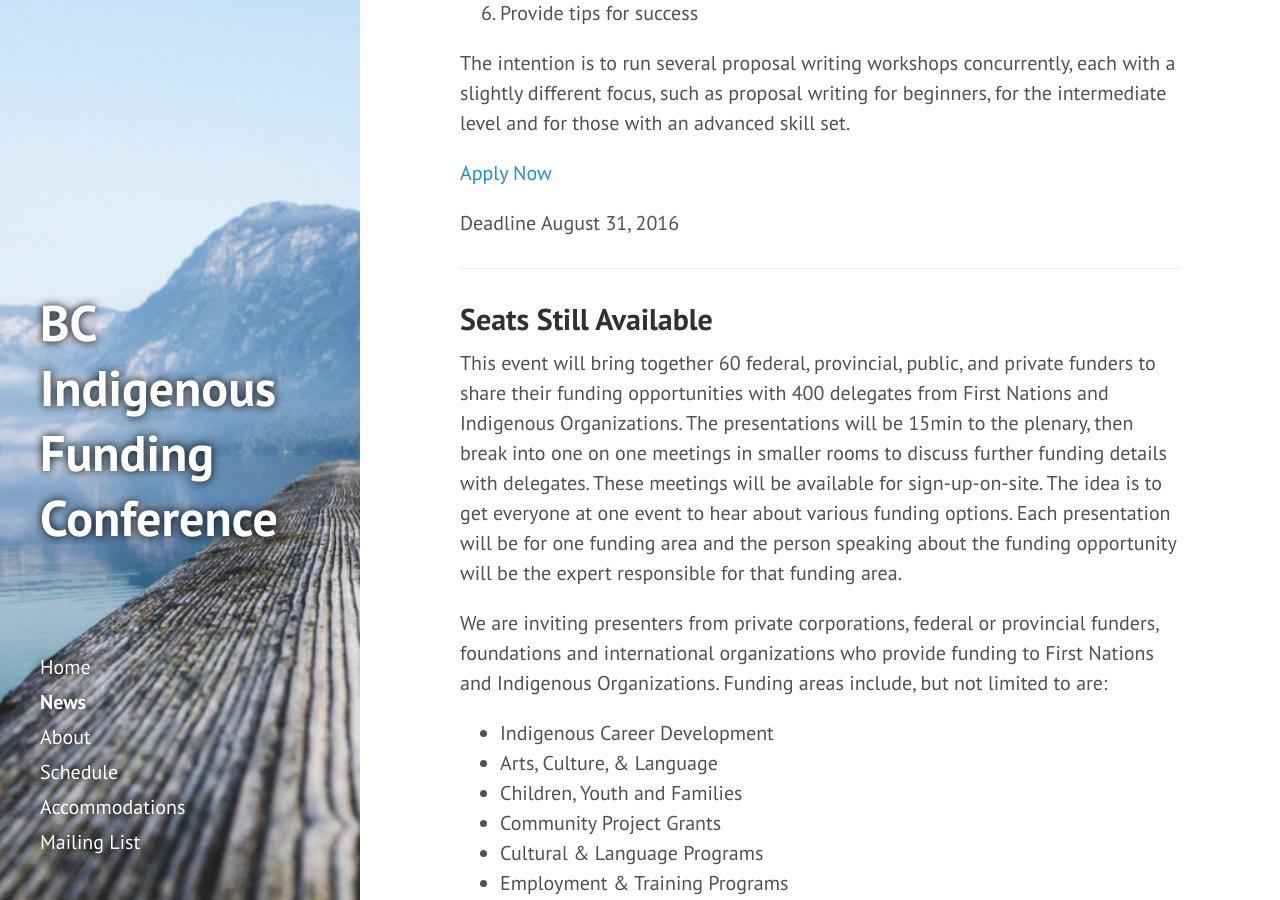
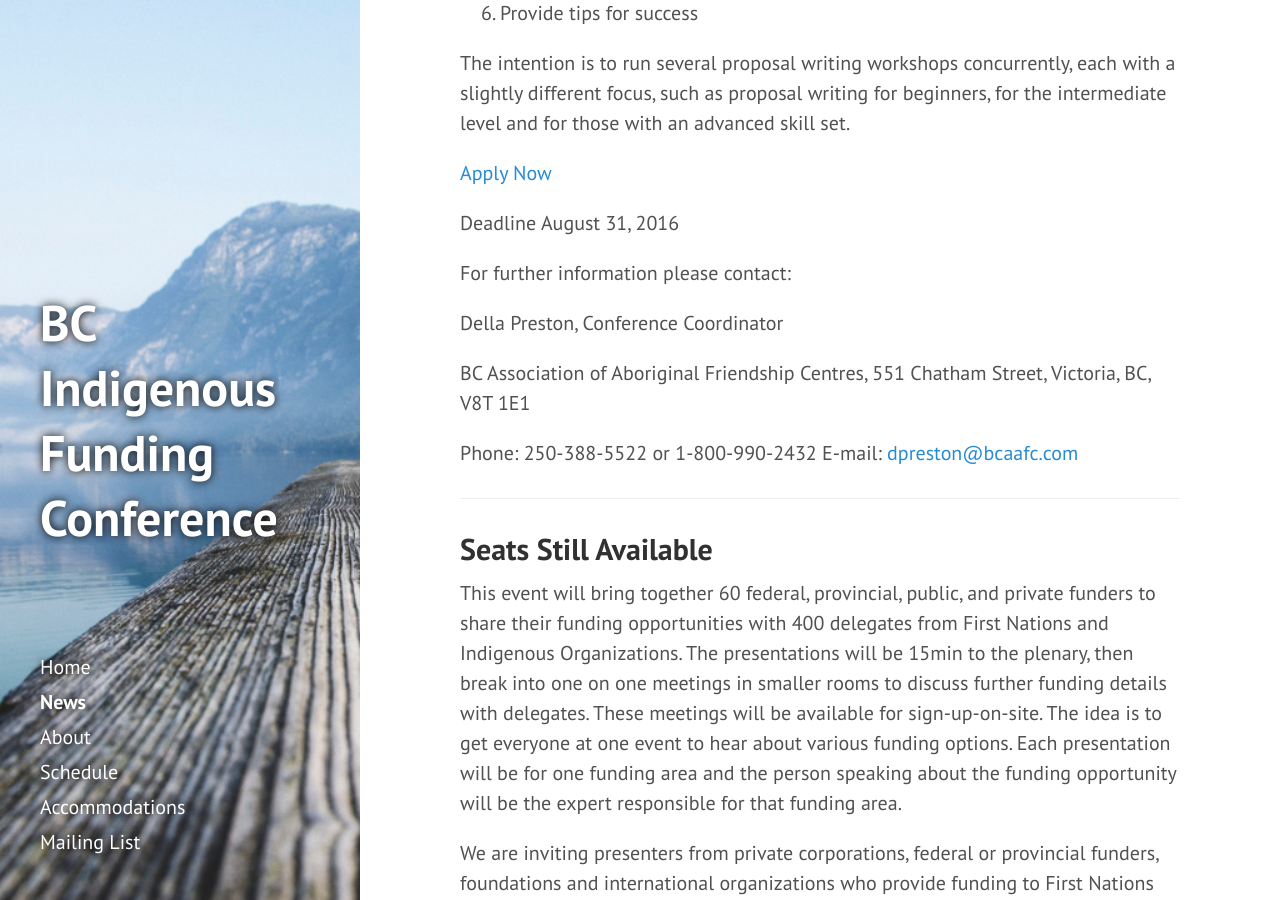
Before and after one commit to BCAAFC/funding-conference-2016, a Jekyll site: the page built from news/index.html, in a window 1280 px wide and 900 px high, scrolled down 602 px. Built offline with Jekyll 4.4.1, drawn with Linux system fonts in a browser that asks for light colours; nearby versions of some CDN libraries; the list of posts is cut into pages by our own code.

Commit message:
update
title, contact

```diff
--- a/_posts/2016-04-05-welcome.md
+++ b/_posts/2016-04-05-welcome.md
@@ -21,6 +21,16 @@ The intention is to run several proposal writing workshops concurrently, each wi
 [Apply Now](http://fluidsurveys.com/surveys/bcaafc-mqC/funding-conference-2016-proposal-writing-workshop/)
 
 Deadline August 31, 2016
+
+For further information please contact:
+
+Della Preston, Conference Coordinator
+
+BC Association of Aboriginal Friendship Centres,
+551 Chatham Street, Victoria, BC, V8T 1E1
+
+Phone: 250-388-5522 or 1-800-990-2432
+E-mail: [dpreston@bcaafc.com](dpreston@bcaafc.com)
 
 ---
 
```
